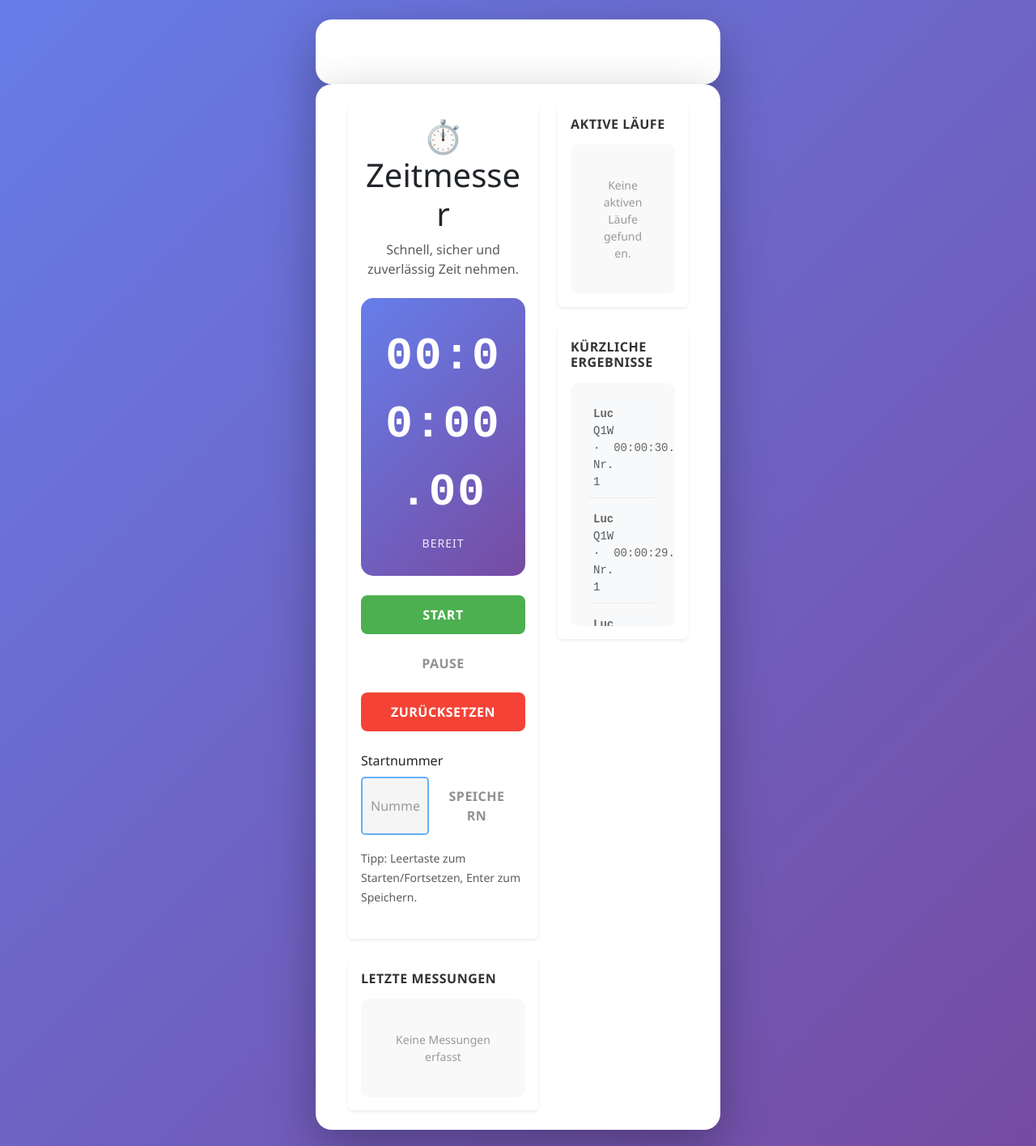
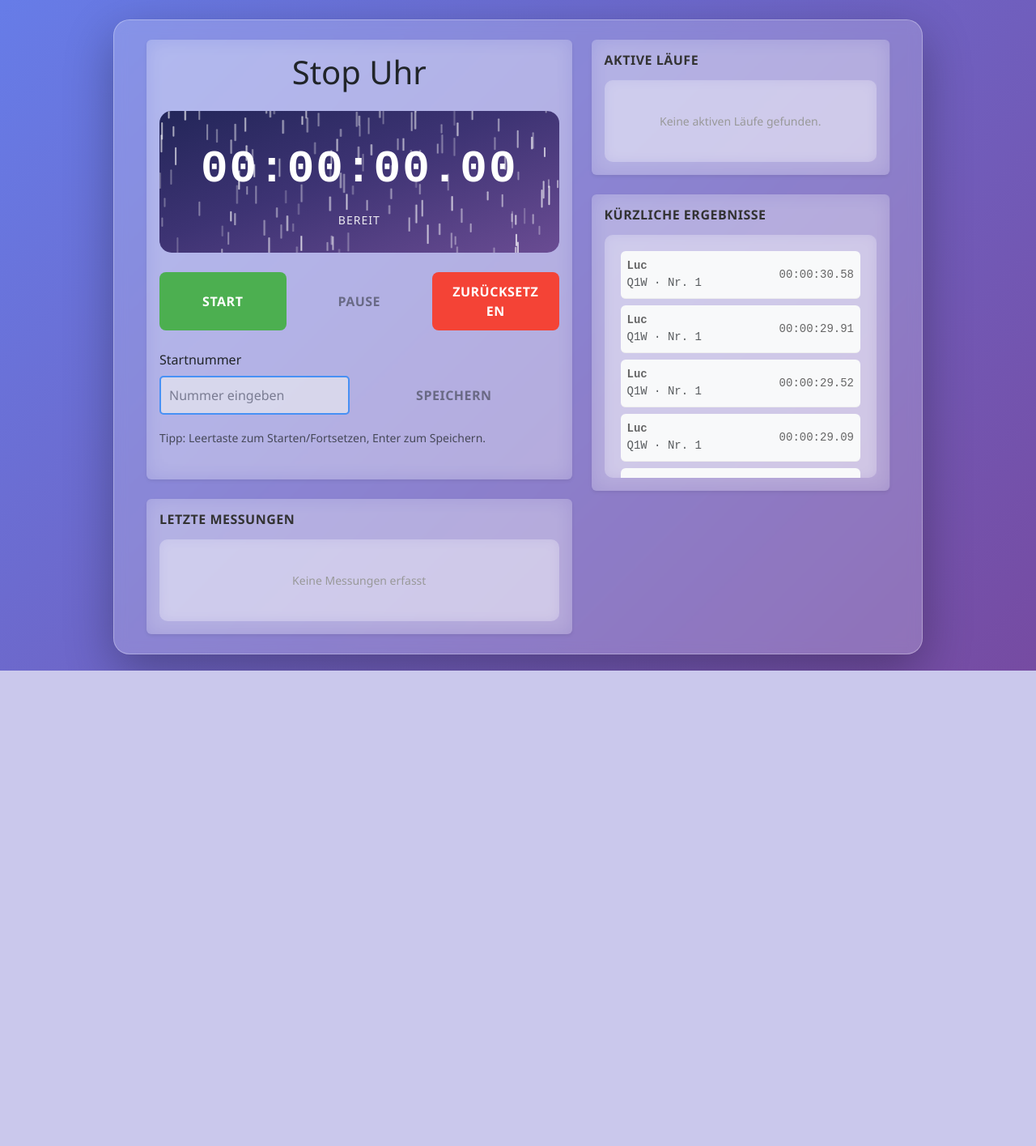
Before and after one commit to NyaSuma/Seelauf-App, a Flask app: page /zeitmesser/ in a window 1280 px wide. Shown: the part 76-1491 px from the top of the page at 81% size. After the commit the page ends 904 px from the top, so only its background shows below. Run offline with Flask 3, Linux system fonts and the light colour scheme; data comes from the database, SQL or seed files in the repository; both versions use the stored data as it was after the commit; data that the repository does not hold is empty.

Commit message:
Optimierungen am  Zeitmesser

```diff
--- a/app.py
+++ b/app.py
@@ -34,7 +34,8 @@
         PORT=int(os.getenv('FLASK_PORT', 8000)),
         SECRET_KEY=os.getenv('SECRET_KEY', 'dev-secret-key-change-in-production'),
         SESSION_COOKIE_HTTPONLY=True,
-        SESSION_COOKIE_SAMESITE='Lax'
+        SESSION_COOKIE_SAMESITE='Lax',
+        TEMPLATES_AUTO_RELOAD=True
     )
 
     # Test-Konfiguration überschreiben (falls vorhanden)
--- a/static/css/zeitmesser.css
+++ b/static/css/zeitmesser.css
@@ -13,16 +13,24 @@
     padding: 20px;
 }
 
-.container {
-    background: white;
+.zeitmesser-container {
+    background: rgba(255, 255, 255, 0.2);
+    backdrop-filter: blur(8px);
+    -webkit-backdrop-filter: blur(8px);
     border-radius: 20px;
+    border: 1px solid rgba(255, 255, 255, 0.3);
     padding: 40px;
-    max-width: 500px;
+    max-width: 1000px;
     width: 100%;
     box-shadow: 0 20px 60px rgba(0, 0, 0, 0.3);
     margin: auto;
 }
-
+.card {
+    background: rgba(255, 255, 255, 0.2) !important;
+    backdrop-filter: blur(12px);
+    -webkit-backdrop-filter: blur(12px);
+    border: 1px solid rgba(255, 255, 255, 0.3);
+}
 .header {
     text-align: center;
     margin-bottom: 40px;
@@ -40,12 +48,37 @@
 }
 
 .display {
-    background: linear-gradient(135deg, #667eea 0%, #764ba2 100%);
+    background: linear-gradient(160deg, #232659 0%, #3d3373 45%, #6a4c93 100%);
     border-radius: 15px;
     padding: 30px;
     text-align: center;
     margin-bottom: 30px;
     color: white;
+    position: relative;
+    overflow: hidden;
+}
+
+/* Regen-Effekt Hintergrund (Canvas-basiert, performant) */
+.rain-container {
+    position: absolute;
+    inset: 0;
+    overflow: hidden;
+    z-index: 0;
+    pointer-events: none;
+    border-radius: inherit;
+}
+
+.rain-container canvas {
+    display: block;
+    width: 100%;
+    height: 100%;
+}
+
+/* Zeitanzeige & Status müssen über dem Regen liegen */
+.display .time-display,
+.display .status {
+    position: relative;
+    z-index: 1;
 }
 
 .time-display {
@@ -141,7 +174,9 @@
 }
 
 .laps-container {
-    background: #f9f9f9;
+    background: rgba(255, 255, 255, 0.2);
+    backdrop-filter: blur(8px);
+    -webkit-backdrop-filter: blur(8px);
     border-radius: 10px;
     padding: 20px;
     max-height: 300px;
--- /dev/null
+++ b/static/js/regen.js
@@ -0,0 +1,94 @@
+// Performanter Canvas-basierter Regen-Effekt für die Zeitanzeige-Box.
+// Nutzt einen einzigen requestAnimationFrame-Loop statt vieler einzelner
+// CSS-Animationen, um die Seite (inkl. Zeitanzeige) flüssig zu halten.
+(function () {
+    const ANZAHL_TROPFEN = 140;
+
+    function init() {
+        const container = document.getElementById('rainContainer');
+        if (!container) return;
+
+        const canvas = document.createElement('canvas');
+        container.appendChild(canvas);
+        const ctx = canvas.getContext('2d');
+
+        let breite = 0;
+        let hoehe = 0;
+        let tropfen = [];
+        let dpr = Math.min(window.devicePixelRatio || 1, 2); // Performance: DPR deckeln
+
+        function neuerTropfen(zufaelligeHoehe) {
+            return {
+                x: Math.random() * breite,
+                y: zufaelligeHoehe ? Math.random() * hoehe : -20,
+                laenge: Math.random() * 14 + 8,
+                geschwindigkeit: Math.random() * 90 + 70, // px/Sekunde
+                opacity: Math.random() * 0.5 + 0.25
+            };
+        }
+
+        function groesseAnpassen() {
+            const rect = container.getBoundingClientRect();
+            breite = rect.width;
+            hoehe = rect.height;
+            canvas.width = breite * dpr;
+            canvas.height = hoehe * dpr;
+            ctx.setTransform(dpr, 0, 0, dpr, 0, 0);
+        }
+
+        function initTropfen() {
+            tropfen = [];
+            for (let i = 0; i < ANZAHL_TROPFEN; i++) {
+                tropfen.push(neuerTropfen(true));
+            }
+        }
+
+        let letzterZeitstempel = null;
+
+        function frame(zeitstempel) {
+            if (letzterZeitstempel === null) letzterZeitstempel = zeitstempel;
+            const delta = Math.min((zeitstempel - letzterZeitstempel) / 1000, 0.05); // Sekunden, gedeckelt
+            letzterZeitstempel = zeitstempel;
+
+            ctx.clearRect(0, 0, breite, hoehe);
+            ctx.strokeStyle = 'rgba(255, 255, 255, 1)';
+            ctx.lineWidth = 2;
+            ctx.lineCap = 'round';
+
+            for (let i = 0; i < tropfen.length; i++) {
+                const t = tropfen[i];
+                t.y += t.geschwindigkeit * delta;
+
+                if (t.y - t.laenge > hoehe) {
+                    tropfen[i] = neuerTropfen(false);
+                    continue;
+                }
+
+                ctx.globalAlpha = t.opacity;
+                ctx.beginPath();
+                ctx.moveTo(t.x, t.y - t.laenge);
+                ctx.lineTo(t.x, t.y);
+                ctx.stroke();
+            }
+            ctx.globalAlpha = 1;
+
+            requestAnimationFrame(frame);
+        }
+
+        groesseAnpassen();
+        initTropfen();
+        requestAnimationFrame(frame);
+
+        let resizeTimeout;
+        window.addEventListener('resize', () => {
+            clearTimeout(resizeTimeout);
+            resizeTimeout = setTimeout(groesseAnpassen, 200);
+        });
+    }
+
+    if (document.readyState === 'loading') {
+        document.addEventListener('DOMContentLoaded', init);
+    } else {
+        init();
+    }
+})();
--- a/templates/Zeitmesser.html
+++ b/templates/Zeitmesser.html
@@ -4,16 +4,16 @@
 <link rel="stylesheet" href="{{ url_for('static', filename='css/zeitmesser.css') }}">
 {% endblock %}
 {% block content %}
-<div class="container py-4">
+<div class="zeitmesser-container py-4">
     <div class="row gy-4">
         <div class="col-lg-7">
             <div class="card shadow-sm border-0">
                 <div class="card-body">
                     <div class="text-center mb-4">
-                        <h1 class="display-6">⏱️ Zeitmesser</h1>
-                        <p class="text-muted">Schnell, sicher und zuverlässig Zeit nehmen.</p>
+                        <h1 class="display-6">Stop Uhr</h1>
                     </div>
                     <div class="display text-center mb-4">
+                        <div class="rain-container" id="rainContainer"></div>
                         <div class="time-display" id="timeDisplay">00:00:00.00</div>
                         <div class="status" id="statusDisplay">Bereit</div>
                     </div>
@@ -71,4 +71,5 @@
 {% endblock %}
 {% block extra_js %}
 <script src="{{ url_for('static', filename='js/zeitmesser.js') }}"></script>
+<script src="{{ url_for('static', filename='js/regen.js') }}"></script>
 {% endblock %}
```
Also changed, not shown: instance/seelauf.db.
